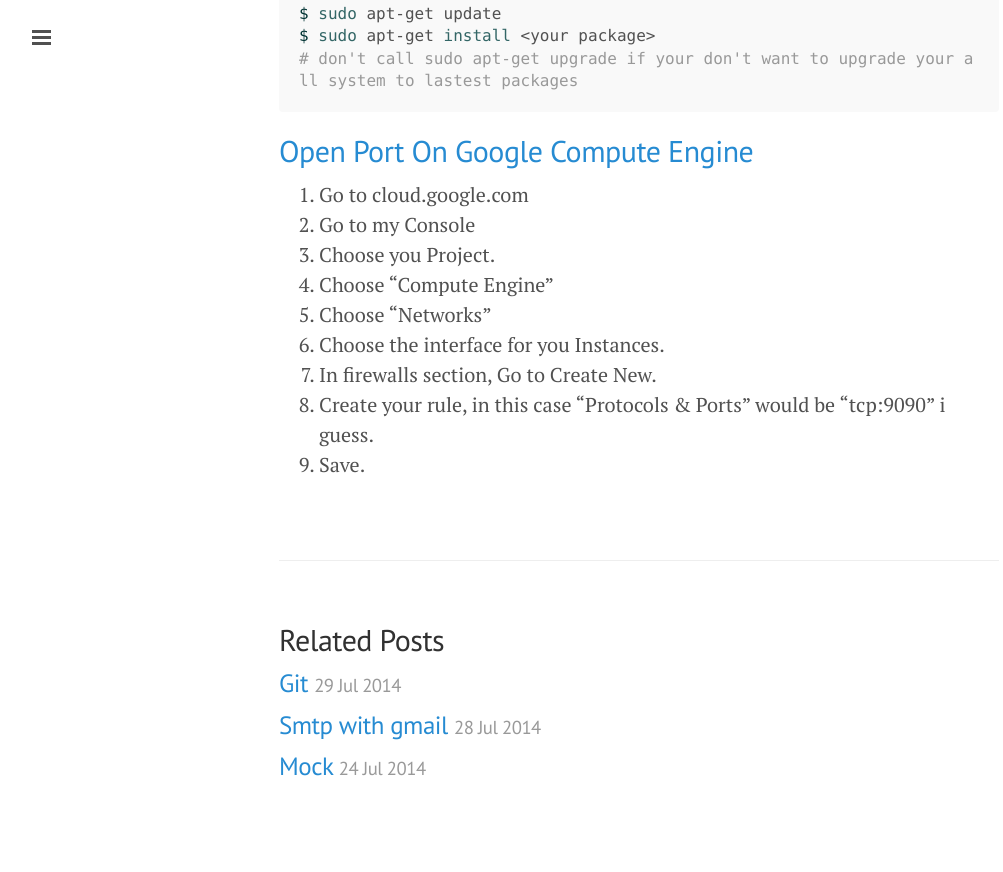
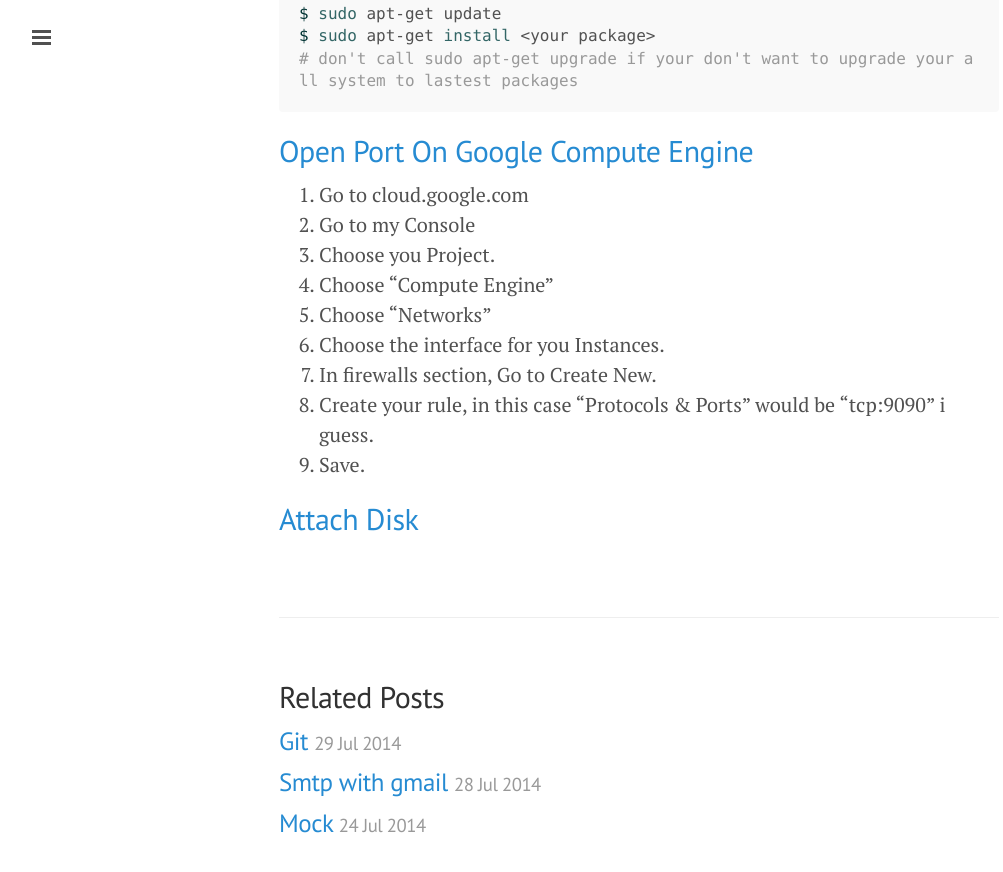
Before and after one commit to ibotdotout/ibotdotout.github.io, a Jekyll site: the page built from _posts/2014-07-28-google-compute-engine.md, in a window 1280 px wide and 900 px high, scrolled down 1025 px. Shown: the top 872 px of the window, without its empty margins (1-1004 px from the left). Built offline with Jekyll 4.4.1, drawn with Linux system fonts in a browser that asks for light colours; Markdown is read by kramdown in place of the engine named in the settings; before the commit the page ends 1867 px from its top, so only the background shows below that.

Commit message:
add attach second disk

```diff
--- a/_posts/2014-07-28-google-compute-engine.md
+++ b/_posts/2014-07-28-google-compute-engine.md
@@ -57,3 +57,6 @@ $ sudo apt-get install <your package>
 7. In firewalls section, Go to Create New.
 8. Create your rule, in this case "Protocols & Ports" would be "tcp:9090" i guess.
 9. Save.
+
+
+## [Attach Disk](https://developers.google.com/compute/docs/disks#attachdiskcreation)
```
